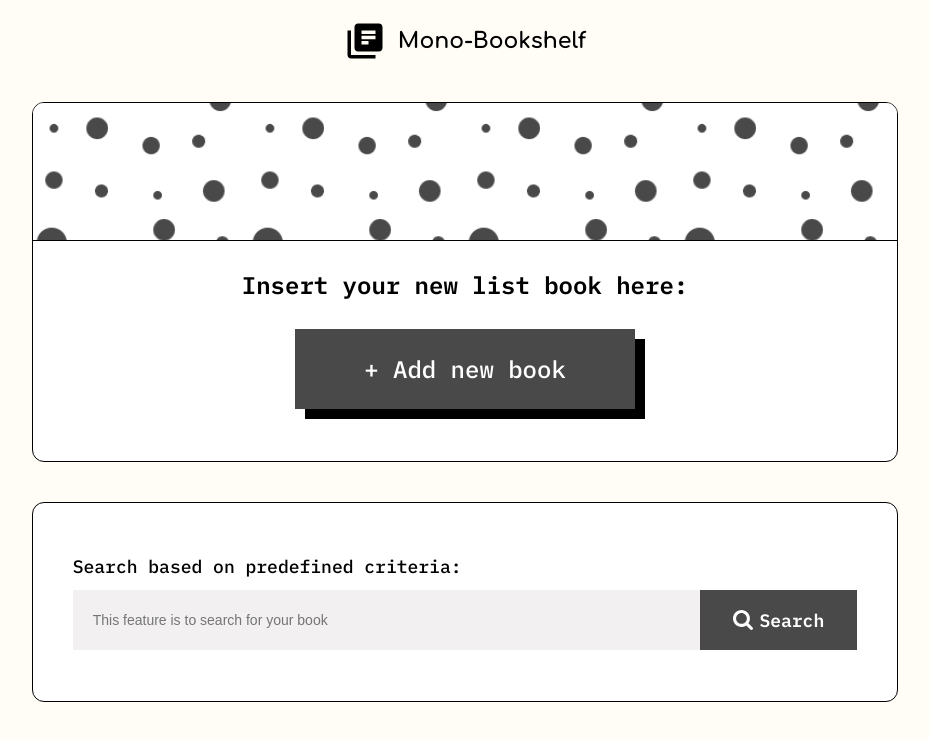
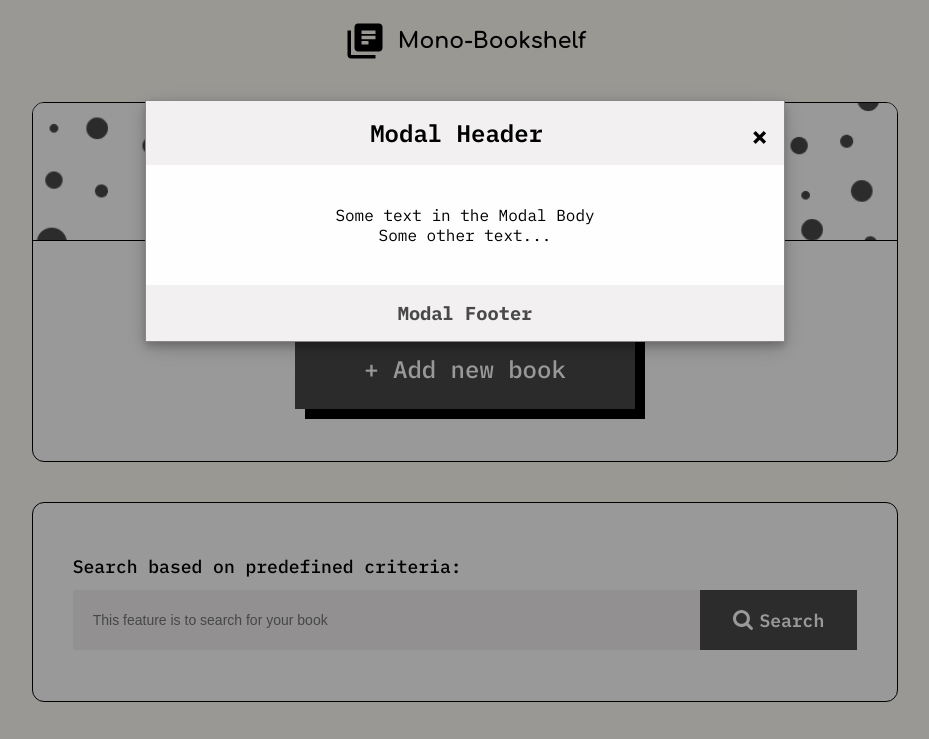
Before and after one commit to tamathecxder/bookshelf-app, a plain HTML site: page app.html in a window 1280 px wide. Both pictures are taken after a click on the button "+ Add new book". Shown: the top 739 px of the page, without its empty margins (175-1104 px from the left). Drawn offline with Linux system fonts and the light colour scheme.

Commit message:
Fix some style of the modal element

```diff
--- a/app.html
+++ b/app.html
@@ -31,8 +31,17 @@
               <div class="modal" id="myModalElement">
                 <!-- Modal content -->
                 <div class="modal-content">
-                  <span class="close">&times;</span>
-                  <p>Some text in the Modal..</p>
+                  <div class="modal-header">
+                    <span class="close" id="closeModal">&times;</span>
+                    <h2>Modal Header</h2>
+                  </div>
+                  <div class="modal-body">
+                    <p>Some text in the Modal Body</p>
+                    <p>Some other text...</p>
+                  </div>
+                  <div class="modal-footer">
+                    <h3>Modal Footer</h3>
+                  </div>
                 </div>
               </div>
             </div>
--- a/assets/css/style.css
+++ b/assets/css/style.css
@@ -242,11 +242,15 @@ footer .mylink:hover {
 
 
 
- /* The Modal (background) */
- .modal {
+
+
+
+/* The Modal (background) */
+.modal {
   display: none; /* Hidden by default */
   position: fixed; /* Stay in place */
   z-index: 1; /* Sit on top */
+  padding-top: 100px; /* Location of the box */
   left: 0;
   top: 0;
   width: 100%; /* Full width */
@@ -256,18 +260,35 @@ footer .mylink:hover {
   background-color: rgba(0,0,0,0.4); /* Black w/ opacity */
 }
 
-/* Modal Content/Box */
+/* Modal Content */
 .modal-content {
+  position: relative;
   background-color: #fefefe;
-  margin: 15% auto; /* 15% from the top and centered */
-  padding: 20px;
+  margin: auto;
+  padding: 0;
   border: 1px solid #888;
-  width: 80%; /* Could be more or less, depending on screen size */
+  width: 50%;
+  box-shadow: 0 4px 8px 0 rgba(0,0,0,0.2),0 6px 20px 0 rgba(0,0,0,0.19);
+  -webkit-animation-name: animatetop;
+  -webkit-animation-duration: 0.4s;
+  animation-name: animatetop;
+  animation-duration: 0.4s
+}
+
+/* Add Animation */
+@-webkit-keyframes animatetop {
+  from {top:-300px; opacity:0}
+  to {top:0; opacity:1}
+}
+
+@keyframes animatetop {
+  from {top:-300px; opacity:0}
+  to {top:0; opacity:1}
 }
 
 /* The Close Button */
 .close {
-  color: #aaa;
+  color: black;
   float: right;
   font-size: 28px;
   font-weight: bold;
@@ -275,10 +296,25 @@ footer .mylink:hover {
 
 .close:hover,
 .close:focus {
-  color: black;
+  color: #000;
   text-decoration: none;
   cursor: pointer;
 }
+
+.modal-header {
+  padding: 16px 16px;
+  background-color: var(--secondary-color);
+  color: white;
+}
+
+.modal-body {padding: 40px 16px;}
+
+.modal-footer {
+  padding: 16px 16px;
+  background-color: var(--secondary-color);
+  color: var(--dark-color);
+}
+
 
 
 /* search section */
--- a/assets/script/script.js
+++ b/assets/script/script.js
@@ -1 +1,27 @@
 console.log('Hello, World');
+
+// dapatkan element Modal
+const modal = document.getElementById('myModalElement');
+
+// dapatkan button untuk membuka Modal
+const button = document.getElementById('myModalButton')
+
+// dapatkan <span> yang fungsinya nanti untuk penutup dari element modal
+const closeModal = document.getElementById('closeModal');
+
+// ketika user click button nya, maka modal akan terbuka
+button.addEventListener('click', () => {
+  modal.style.display = 'block';
+});
+
+// ketika user click pada closeModal, maka modal nya akan tertutup
+closeModal.addEventListener('click', () => {
+  modal.style.display = 'none';
+});
+
+// ketika user click dimanapun diluar modal, maka modal juga akan tertutup
+window.addEventListener('click', (event) => {
+  if (event.target == modal) {
+    modal.style.display = 'none';
+  }
+});
```
